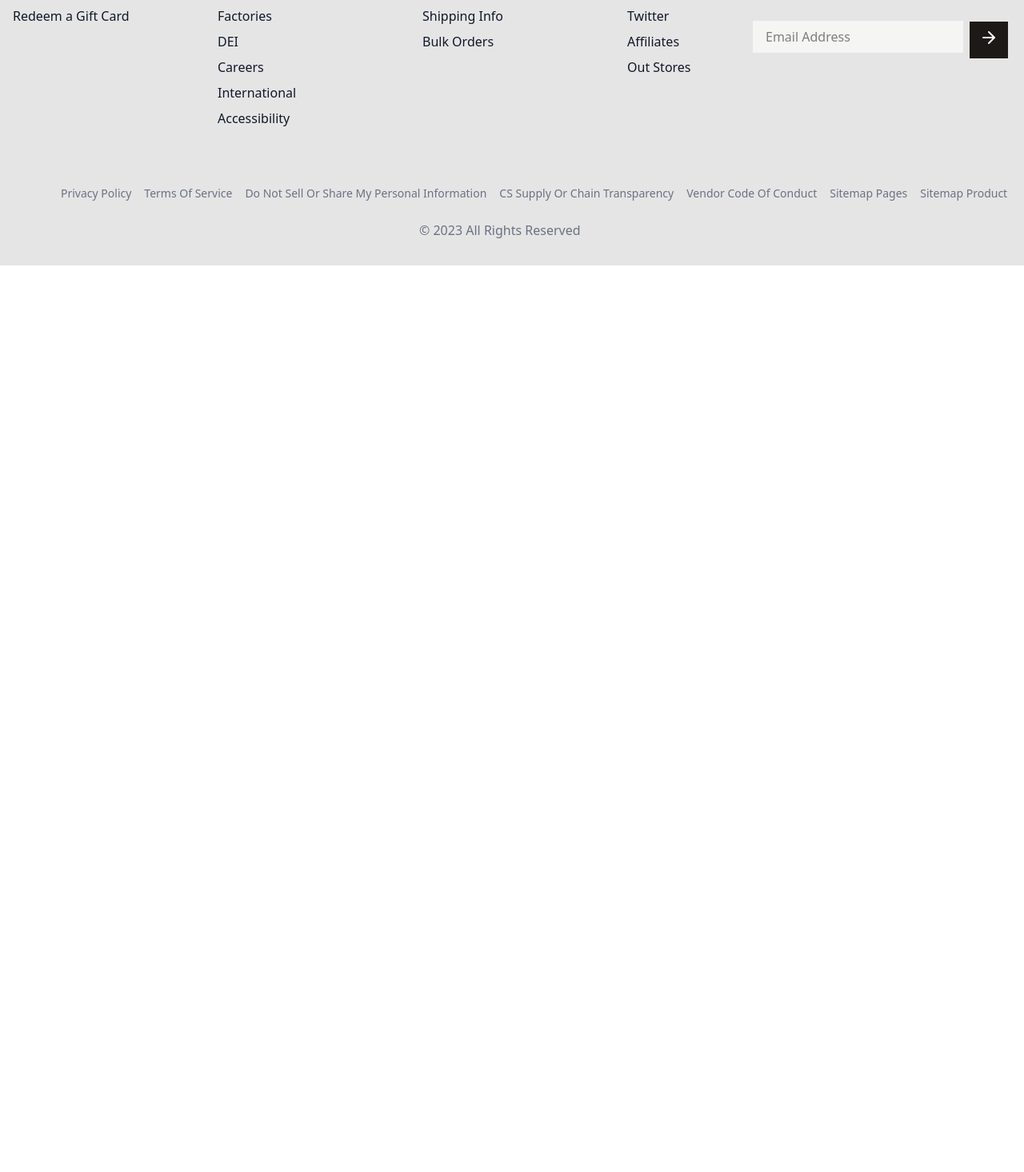
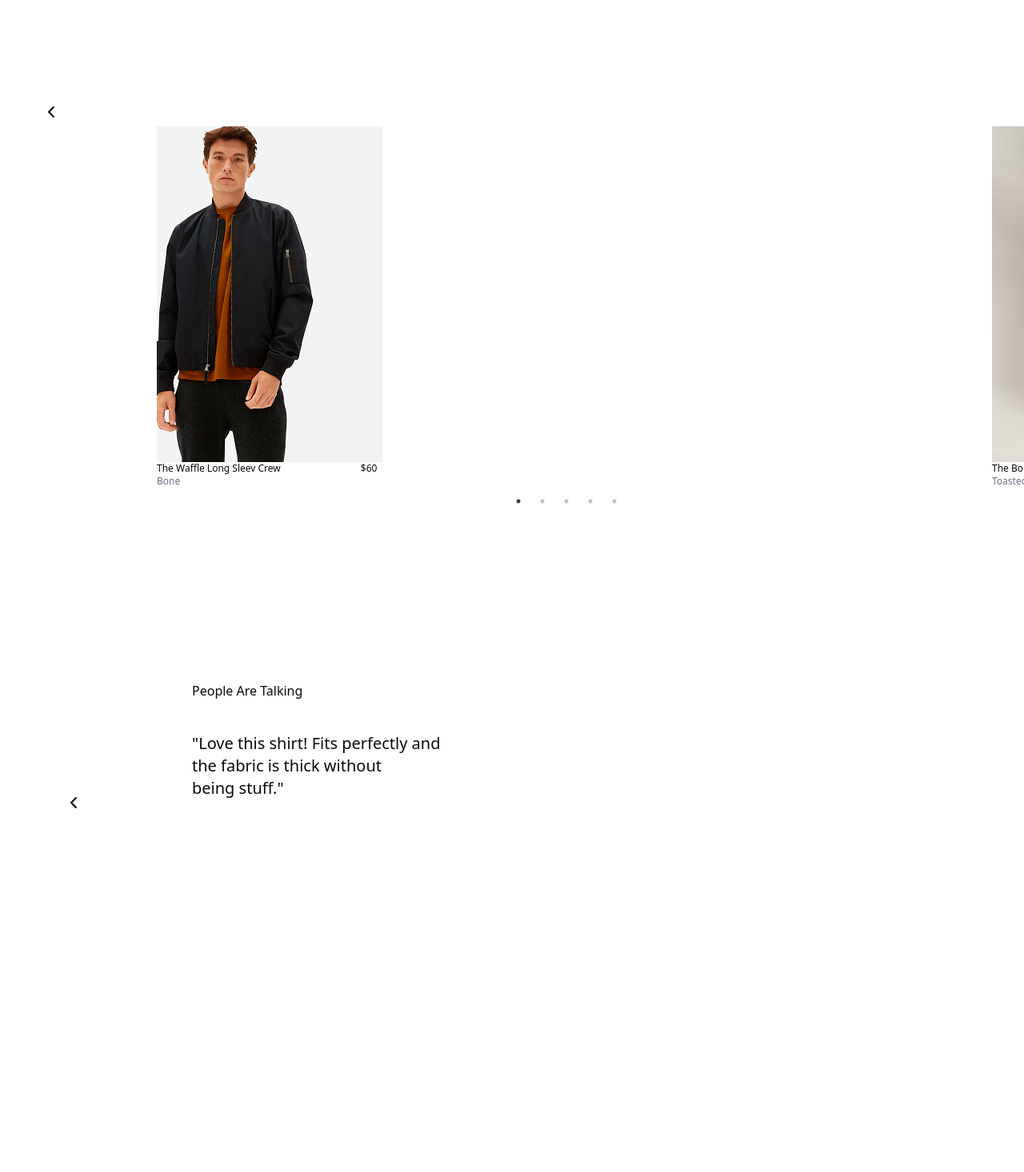
Before and after one commit to Prachi123521/E-commerce-app, a Next.js app: page / in a window 1280 px wide. Shown: the part 2264-3730 px from the top of the page at 80% size. Before the commit the page ends 2596 px from the top, so only its background shows below. Built offline with nearby package versions, Linux system fonts and the light colour scheme.

Commit message:
sliding completed

```diff
--- a/src/component/collections/index.tsx
+++ b/src/component/collections1/index.tsx
@@ -1,4 +1,4 @@
-{/*import React from 'react';
+import React from 'react';
 import {image6} from "@/assets";
 import { ChevronLeft } from 'lucide-react';
 import {image7} from "@/assets";
@@ -19,20 +19,25 @@ import {frame2} from "@/assets";
 import {frame3} from "@/assets";
 import Slider2 from '../slider2';
 import Products from '../products';
-import Data from '../data';
+//import Shopping from '../shopping';
+import { useState } from 'react';
+import Everlane from '../everlane';
+import Next from '../next';
 
 
 
 
 
-const Collections = () => {
+const Collections1 = () => {
+
+
 
    return (
       //<div className='mx-auto max-w-2xl px-4 py-16 sm:px-6 sm:py-24 lg:max-w-7xl lg:px-8'></div>
       <>
 
 
-      <div className="mt-6 grid grid-cols-1 gap-x-6 gap-y-10 sm:grid-cols-2 lg:grid-cols-4 xl:gap-x-8 mb-15 width={1316} height={225}">
+      {/*<div className="mt-6 grid grid-cols-1 gap-x-6 gap-y-10 sm:grid-cols-2 lg:grid-cols-4 xl:gap-x-8 mb-15 width={1316} height={225}">
       <div className="group relative">
       <div className="mt-4 flex justify-between gap-6 ">
         <div className='mt-52 pl-7'>
@@ -64,23 +69,24 @@ const Collections = () => {
         <p className='absolute flex text-sm font-maison-neue whitespace-nowrap ml-325 mt-105'>The Heavyweight</p>
         <p className='absolute inset-0 text-sm text-gray-500 whitespace-nowrap font-maison-neue ml-325 mt-114'>Heathered Brown</p>
 
+
         <div className="mt-52">
         <ChevronRight/>
         </div>
         </div>
       </div>
       </div>
+    */}
+
+   {/* <div className='pt-3'>
+      <Products/>
+      </div>*/}
+      <Slider2/>
 
 
 
-    {/*<div className='pt-3'>
-      <Products/>
-      </div>*/}
-      <Slider2/>
-      {/*<Data/>*/}
 
-
-     {/* <div className='  ml-20  mt-112 absolute'>
+      {/*<div className='  ml-20  mt-112 absolute'>
       <ChevronLeft/>
       </div>
       <div>
@@ -98,11 +104,12 @@ const Collections = () => {
       </span>
      </div>
       </div>
-      <div className='absolute inset-0 mt-945 ml-350'>
+      <div className='absolute inset-0 mt-825 ml-350'>
       <ChevronRight/>
         </div>
-      <hr className='mt-28 bg-stone-950 '></hr>
-      */}
+      <hr className='mt-28 bg-stone-950 '></hr>*/}
+      <Next/>
+
 
 
 
@@ -112,8 +119,8 @@ const Collections = () => {
 
 
 
-      {/* <p className='absolute inset-0 mt-1805 text-lg font-maison-neue mr-140   text-center'>Our Holiday Gift Picks </p>
-       <p className='absolute inset-0 mt-1805 ml-230 text-lg font-maison-neue '>Cleaner Fashion</p>
+      <p className='absolute inset-0 mt-1000 text-lg font-maison-neue mr-140   text-center'>Our Holiday Gift Picks </p>
+       <p className='absolute inset-0 mt-1000 ml-230 text-lg font-maison-neue '>Cleaner Fashion</p>
 
 
         <div className='width={505} height={626} pt-55  pl-55 mb-12 flex space-x-4'>
@@ -123,14 +130,14 @@ const Collections = () => {
        <p className='absolute ml-142 whitspace-nowrap mt-158 font-normal tracking-[1] font-maison-neue text-xs text-[14px]  '>See the sustainability efforts behind each of our products.</p>
        <p className='absolute ml-184 mt-168 underline text-sm font-maison-neue '>Learn More</p>
        </div>
-       <p className='ml-39 absolute inset-0 mt-1267 whitespace-nowrap tracking-[1] font-normal  text-[14px] text-sm ml-80 '>The best presents for everyone on your list.</p>
+       <p className='ml-39 absolute inset-0 mt-1172 whitespace-nowrap tracking-[1] font-normal  text-[14px] text-sm ml-80 '>The best presents for everyone on your list.</p>
        <p  className='ml-105 font-maison-neue text-sm underline'> Read More</p>
 
        <hr className='mt-25'></hr>
 
 
 
-       <p className='text-center text-3xl font-maison-neue mt-36'>Everlane On You</p>
+       {/*<p className='text-center text-3xl font-maison-neue mt-36'>Everlane On You</p>
        <p className='text-center font-normal text-sm  tracking-[2] mt-8'>Share your latest look with # EverlaneOnYou for a chance to be featured.</p>
        <p className='underline text-sm text-center font-normal tracking-[2]  '>Add Your Photo</p>
 
@@ -149,9 +156,12 @@ const Collections = () => {
           <ChevronRight/>
         </div>
 
+
         </div>
         </div>
-        </div>
+        </div>  */}
+
+        <Everlane/>
 
         <div className='flex space-x-4 pl-28 mb-32 mt-25 ml-10'>
          <img src = {frame1.src} alt=""/>
@@ -170,4 +180,4 @@ const Collections = () => {
   )
 }
 
-export default Collections;*/}
+export default Collections1;
--- /dev/null
+++ b/src/component/everlane/index.tsx
@@ -0,0 +1,84 @@
+import React from 'react';
+import { frame14 } from '@/assets';
+import {frame20} from "@/assets";
+import {frame21} from '@/assets';
+import {frame19} from '@/assets';
+import {frame22} from '@/assets';
+import { ChevronLeft } from 'lucide-react';
+import { ChevronRight } from 'lucide-react';
+import Slider from 'react-slick';
+
+const Everlane = () => {
+    const settings = {
+        dots:false,
+        infinite:true,
+        speed:500,
+        slidesToShow:1,
+        slidesToScroll:1,
+        arrows:false
+        };
+
+        const sliderRef = React.useRef<Slider>(null);
+        const handleNext  = () => {
+            if (sliderRef.current) {
+              sliderRef.current.slickNext();
+            }
+          };
+
+          const handlePrev = () => {
+            if (sliderRef.current) {
+              sliderRef.current.slickPrev();
+            }
+          };
+
+  return (
+<div>
+    <div>
+       <p className='text-center text-3xl font-maison-neue mt-36'>Everlane On You</p>
+       <p className='text-center font-normal text-sm  tracking-[2] mt-8'>Share your latest look with # EverlaneOnYou for a chance to be featured.</p>
+       <p className='underline text-sm text-center font-normal tracking-[2]  '>Add Your Photo</p>
+
+  </div>
+
+        <div className='ml-19 mt-50 '>
+       <button onClick={handleNext}> <ChevronLeft/> </button>
+         </div>
+
+        {/* <div className="group relative">*/}
+         {/*<div className=" mt-6  ml-12 mb-12 "></div>*/}
+
+         <Slider  ref={sliderRef} {...settings}>
+          <div>
+          <img src = {frame14.src} alt="" className='ml-150 mb-12 object-top '/>
+   </div>
+          <div>
+        <img src = {frame20.src} alt=""/>
+    </div>
+        <div>
+        <img src = {frame21.src} alt=""/>
+        </div>
+        <div>
+        <img src = {frame19.src} alt=""/>
+        </div>
+        <div>
+        <img src = {frame22.src} alt=""/>
+        </div>
+
+
+      </Slider>
+      {/*</div>*/}
+
+
+
+
+        <div className='absolute inset-0 ml-355 mt-1325'>
+          <button onClick={handlePrev}><ChevronRight/></button>
+        </div>
+
+</div>
+
+
+  )
+}
+
+export default Everlane;
--- a/src/component/frame2/index.tsx
+++ b/src/component/frame2/index.tsx
@@ -5,8 +5,7 @@ import { Image1 } from '@/assets';
 import { Image2 } from '@/assets';
 import { Image3 } from '@/assets';
 import { picture1 } from "@/assets";
-import Carousel from '../carousel';
-//import Slider1 from '../slider1';
+import Collections1 from '../collections1';
 
 
 
@@ -45,7 +44,7 @@ mt-13 py-2 px-4 font-maison-neue font-normal item-center tracking-[2] '>SHOP YOU
 </div>
 </div>
 </div>
-<div className='pt-10 pr-42 pl-42 '>
+<div className ='pt-10 pr-42 pl-42 '>
 <img src ={picture1.src} alt=""/>
 <p className=' absolute inset-0 flex mt-470 text-white text-2xl font-maison-neue items-center justify-center'>We're on a Mission To Clean Up the Industry</p>
 <span className='absolute inset-0 flex mt-478 font-light text-{24} text-white  font-maison-neue items-center justify-center text-sm'>Read about our progress in our latest Impact Report. </span>
@@ -60,8 +59,7 @@ mt-13 py-2 px-4 font-maison-neue font-normal item-center tracking-[2] '>SHOP YOU
 
 
 
-  {/*<Slider1/>*/}
-<Carousel/>
+<Collections1/>
 </>
 
   )
--- /dev/null
+++ b/src/component/next/index.tsx
@@ -0,0 +1,74 @@
+import React from 'react';
+import {image11} from "@/assets";
+import { ChevronLeft } from 'lucide-react';
+import { ChevronRight } from 'lucide-react';
+import Slider from 'react-slick';
+
+const Next = () => {
+
+    const settings = {
+        dots:true,
+        infinite:true,
+        speed:500,
+        slidesToShow:1,
+        slidesToScroll:1,
+        centerMode:true,
+        arrows:false
+        };
+
+        const sliderRef = React.useRef<Slider>(null);
+        const handleNext  = () => {
+            if (sliderRef.current) {
+              sliderRef.current.slickNext();
+            }
+          };
+
+          const handlePrev = () => {
+            if (sliderRef.current) {
+              sliderRef.current.slickPrev();
+            }
+            console.log("hello");
+          };
+
+  return (
+    <>
+
+    <div className='  ml-20  mt-95 absolute'>
+      <button onClick={handlePrev}><ChevronLeft/></button>
+      </div>
+
+     {/* <p className='whitespace-nowrap text-right absolute ml-45 mt-60'>People Are Talking </p>
+      <p className=' text-xl text-bottom mt-76 font-maison-neue ml-45'>"Love this shirt! Fits perfectly and <br></br>
+         the fabric is thick without<br></br>
+         being stuff."
+        </p>*/}
+
+        <Slider ref={sliderRef} {...settings}>
+      <div className="height={695} width={530}  flex  flex-col ">
+      <p className='whitespace-nowrap text-right absolute ml-45 mt-60'>People Are Talking </p>
+      <p className=' text-xl text-bottom mt-76 font-maison-neue ml-45'>"Love this shirt! Fits perfectly and <br></br>
+         the fabric is thick without<br></br>
+         being stuff."
+        </p>
+      </div>
+      <div>
+       <img src ={image11.src} alt="" className='float-right mr-23 mt-25 mb-12'/>
+
+     </div>
+
+     <div className="height={695} width={1400}  flex  flex-col  ">
+
+       <img src ={image11.src} alt="" className='mt-25'/>
+
+     </div>
+     </Slider>
+
+      <div className='absolute inset-0 mt-815 ml-350'>
+      <button onClick={handleNext}><ChevronRight/></button>
+        </div>
+      <hr className='mt-28 bg-stone-950 '></hr>
+      </>
+  )
+}
+
+export default Next;
--- a/src/component/products/index.tsx
+++ b/src/component/products/index.tsx
@@ -6,7 +6,7 @@ import {image8} from "@/assets";
 import {image9} from "@/assets";
 import {image10} from "@/assets";
 import {useState} from "react";
-import { ChevronLeft } from 'lucide-react';
+import { ChevronLeft, ChevronRight } from 'lucide-react';
 
 
 
@@ -18,20 +18,35 @@ const Products = () => {
         slidesToShow:1,
         slidesToScroll:1,
         centerMode:true,
-        arrows:true
+        arrows:false
         };
+
+        const sliderRef = React.useRef<Slider>(null);
+        const handleNext  = () => {
+            if (sliderRef.current) {
+              sliderRef.current.slickNext();
+            }
+          };
+
+          const handlePrev = () => {
+            if (sliderRef.current) {
+              sliderRef.current.slickPrev();
+            }
+            console.log("hello");
+          };
+
 
   return (
     <>
-    <button className='mt-12'><ChevronLeft/></button>
+    <button className='absolute inset-0 ml-6 mt-638' onClick={handleNext}> <ChevronLeft/></button>
 
     <div>
 
-        <Slider {...settings}>
+        <Slider  ref={sliderRef} {...settings}>
 
 
             <div>
-                <h2> <img src={image6.src} alt=""  className='ml-14'/></h2>
+                <h2> <img src={image6.src} alt=""  className='ml-14 mt-23'/></h2>
                 <p className='text-xs font-maison-neue ml-14'>The Waffle Long Sleev Crew  <span className='ml-27'>$60</span></p>
         <p className='text-gray-500 text-sm ml-14'>Bone</p>
             </div>
@@ -61,6 +76,7 @@ const Products = () => {
 
 
         </Slider>
+        <button className='absolute inset-0 ml-358 mt-638 ' onClick={handlePrev}><ChevronRight/></button>
 
     </div>
     </>
--- /dev/null
+++ b/src/component/shopping/index.tsx
@@ -0,0 +1,16 @@
+{/*import React from 'react';
+import Data from '../data';
+
+const Shopping = () => {
+  return (
+    <div>
+    {Data.map((Data)=>(
+        key={Data.images}
+    ))}
+
+    </div>
+  )
+}
+
+export default Shopping;
+*/}
--- a/src/component/slider2/index.tsx
+++ b/src/component/slider2/index.tsx
@@ -1,4 +1,4 @@
-{/*import React from 'react';
+import React, { useState } from 'react';
 
 import {image6} from "@/assets";
 import {image7} from "@/assets";
@@ -10,6 +10,7 @@ import Slider from 'react-slick';
 import 'slick-carousel/slick/slick.css';
 import 'slick-carousel/slick/slick-theme.css';
 //import { Arrow } from '@radix-ui/react-popover';
+//import {handleP} from "./path-to-handleP";
 
 
 const data =[
@@ -55,49 +56,69 @@ const data =[
 
 const Slider2 = () => {
 
+
     const settings ={
         dots:true,
         infinte:true,
         speed:500,
         slidesToShow:1,
         slidesToScroll:1,
+        centerMode:true,
+        arrows:false
     }
+
+    const sliderRef = React.useRef<Slider>(null);
+    const handleNext  = () => {
+        if (sliderRef.current) {
+          sliderRef.current.slickNext();
+        }
+      };
+
+      const handlePrev = () => {
+        if (sliderRef.current) {
+          sliderRef.current.slickPrev();
+        }
+        console.log("hello");
+      };
 
 
   return (
-
-
-
+    <>
+    <div className='mt-65 ml-13'>
+        <button onClick={handleNext}><ChevronLeft/></button>
+        </div>
 
         <div className='group-relative'>
-        <div className="mt-20 flex gap-5 ml-14 mx-auto w-3/4 auto">
-            <div>
-        <button><ChevronLeft/></button>
-        </div>
-          <Slider {...settings}>
+        <div className="flex flex-col ml-34 ">
+
+    <Slider  ref={sliderRef} {...settings}>
         {...data.map((data)=>(
 
         <div className=''>
 
 
-  <img src = {data.src} alt=""  />
+  <img src = {data.src} alt="" className='' />
      <p className='text-xs font-maison-neue whitespace-nowrap'>{data.title1}<span className='ml-25 '>{data.price}</span></p>
+
+
           <p className='text-xs text-gray-500 font-maison-neue'>{data.title2}</p>
-
 
 
   </div>
 
+    ))}
 
-    ))}
    </Slider>
    </div>
    </div>
+   <div className='absolute inset-0 ml-348 mt-640'>
+    <button onClick={handlePrev}><ChevronRight/></button>
+   </div>
 
-
+</>
 
 
   );
 }
 
-export default Slider2;*/}
+export default Slider2;
```
Also changed, not shown: src/component/carousel/index.tsx (deleted, +0 -15 lines), src/component/data/index.tsx (+3 -4 lines).
